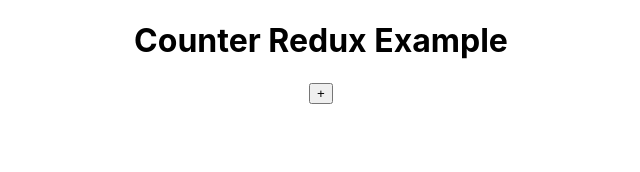
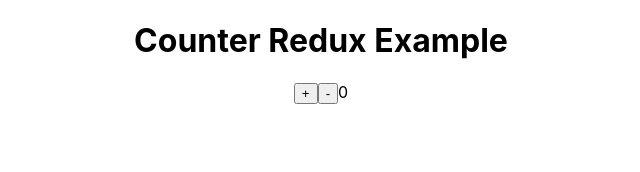
Before and after one commit to jarecsni/essential-redux-example, a React (Create React App) app: page / in a window 1280 px wide. Shown: the top 172 px of the page, without its empty margins (319-959 px from the left). Built offline with nearby package versions, Linux system fonts and the light colour scheme.

Commit message:
Increment, decrement

```diff
--- a/src/features/counter/Counter.js
+++ b/src/features/counter/Counter.js
@@ -1,14 +1,23 @@
 import React, { useState } from 'react';
-import { increment } from './CounterSlice';
+import { increment, decrement, selectCount } from './CounterSlice';
+import { useSelector, useDispatch } from 'react-redux';
 
 export function Counter() {
+    const count = useSelector(selectCount);
+    const dispatch = useDispatch();
     return (
         <div>
             <button
-                onClick={()=>{}}
+                onClick={() => { dispatch(increment()) }}
             >
-            +
+                +
             </button>
+            <button
+                onClick={() => { dispatch(decrement()) }}
+            >
+                -
+            </button>
+            {count}
         </div>
     );
 }
--- a/src/features/counter/CounterSlice.js
+++ b/src/features/counter/CounterSlice.js
@@ -11,10 +11,15 @@
     reducers: {
         increment: (state) => {
             state.value += 1;
+        },
+        decrement: (state) => {
+            state.value -= 1;
         }
     }
 });
 
-export const { increment } = counterSlice.actions;
+export const { increment, decrement } = counterSlice.actions;
 
 export default counterSlice.reducer;
+
+export const selectCount = (state) => state.counter.value;
```
